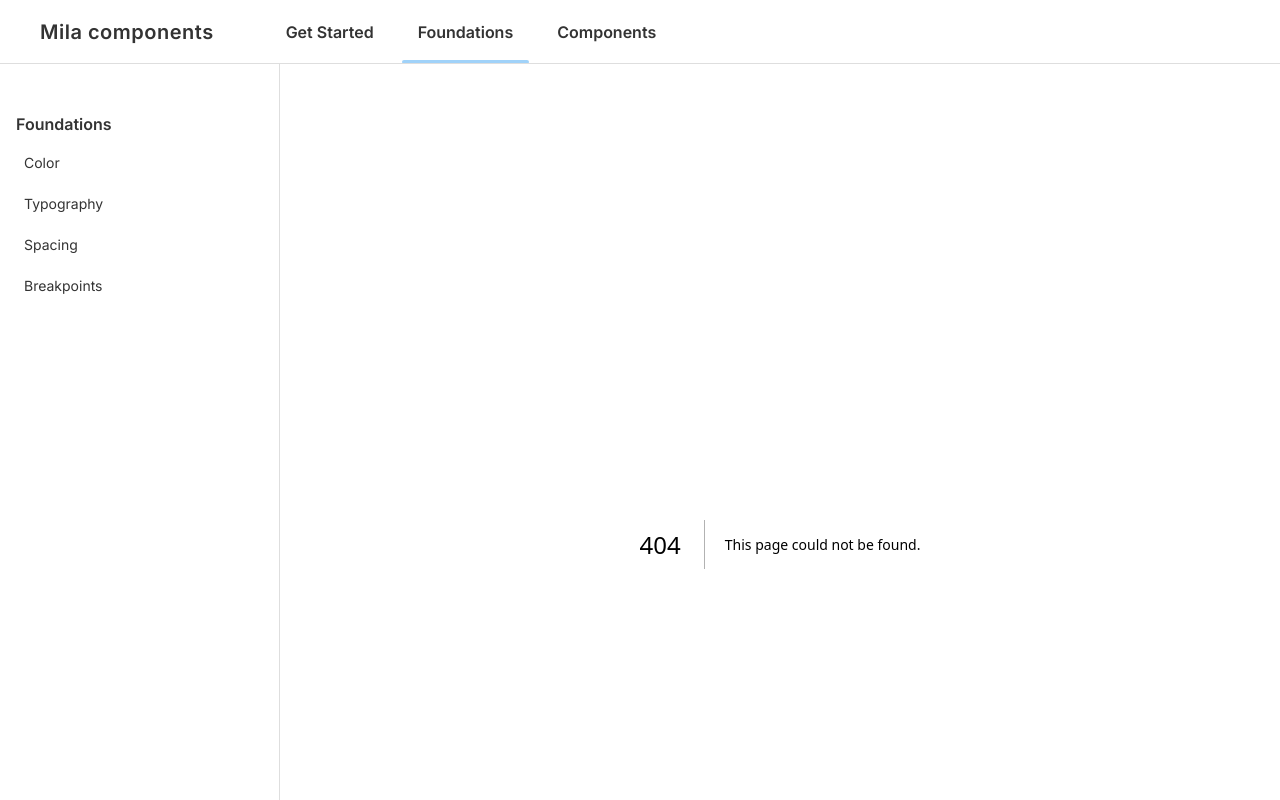
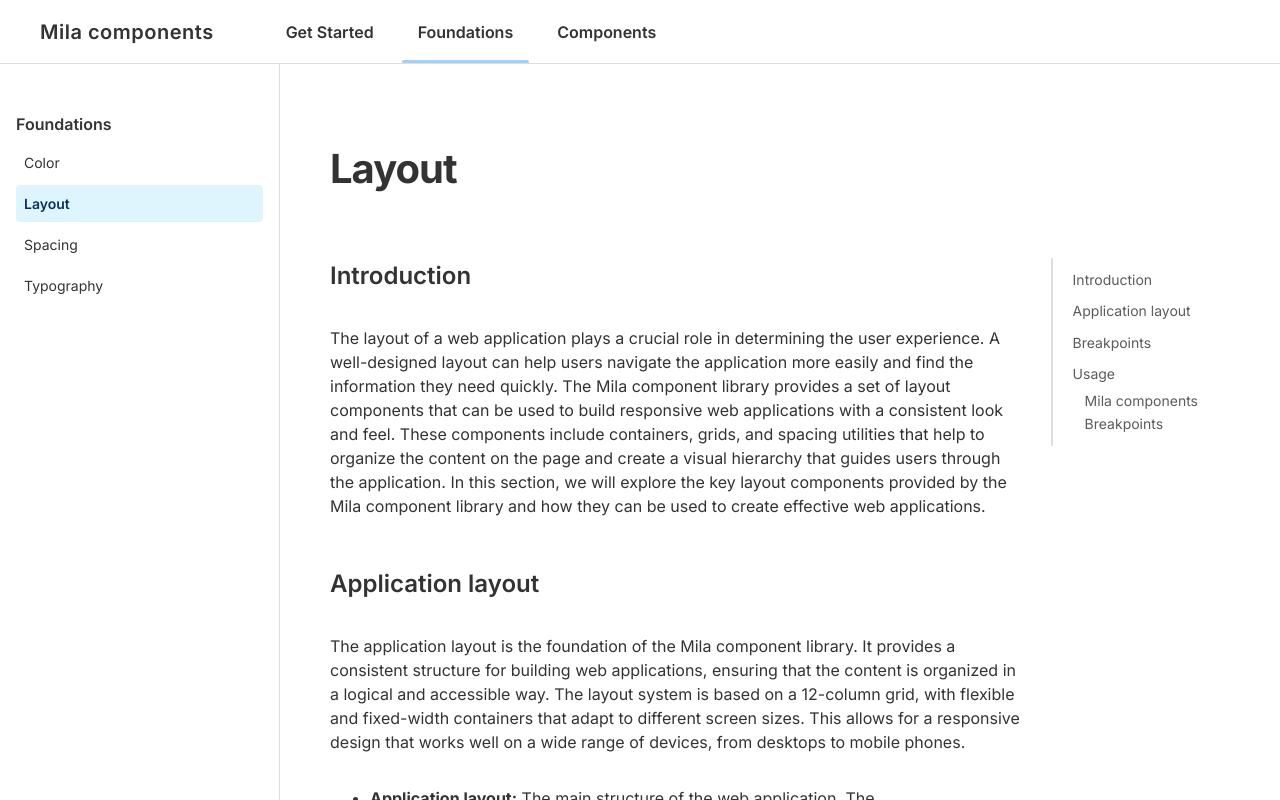
Before and after one commit to GomezIvann/mila-components, a Next.js app in the folder apps/web/: page /foundations/layout in a window 1280 px wide. Before the commit this address had no page. Built offline with nearby package versions, Linux system fonts and the light colour scheme.

Commit message:
New Layout page

```diff
--- /dev/null
+++ b/apps/web/app/foundations/layout/page.tsx
@@ -0,0 +1,11 @@
+import LayoutPage from "@/screens/foundations/layout/layout";
+import { Metadata } from "next";
+
+export const metadata: Metadata = {
+  title: "Layout - Mila components",
+  description: "Layout foundations of the Mila component library.",
+};
+
+export default function Layout() {
+  return <LayoutPage />;
+}
--- a/apps/web/common/custom-components/code/code.module.css
+++ b/apps/web/common/custom-components/code/code.module.css
@@ -16,7 +16,7 @@
   margin: 0;
   border: 1px solid #dedede;
   border-radius: 0 0.25rem 0.25rem 0.25rem;
-  padding: 1.25rem;
+  padding: 1.5rem;
   overflow-x: auto;
   background-color: #fbfbfb;
 }
--- a/apps/web/common/pages-list.ts
+++ b/apps/web/common/pages-list.ts
@@ -15,9 +15,9 @@ const getStartedLinks: LinkDetails[] = [
 
 const foundationsLinks: LinkDetails[] = [
   { label: "Color", href: "/foundations/color" },
+  { label: "Layout", href: "/foundations/layout" },
+  { label: "Spacing", href: "/foundations/spacing" },
   { label: "Typography", href: "/foundations/typography" },
-  { label: "Spacing", href: "/foundations/spacing" },
-  { label: "Breakpoints", href: "/foundations/breakpoints" },
 ];
 
 const componentsLinks: LinkDetails[] = [
--- a/apps/web/screens/foundations/color/color.tsx
+++ b/apps/web/screens/foundations/color/color.tsx
@@ -6,8 +6,7 @@ import Image from "@/common/custom-components/image";
 import SiteQuickNavigation from "@/common/custom-components/quick-navigation/quick-navigation";
 import { Code, CodeBlock } from "@/common/custom-components/code/code";
 
-const codeExample = `
-  import { color } from "@gomezivann/mila-components";
+const codeExample = `import { color } from "@gomezivann/mila-components";
 
 const styles = {
   backgroundColor: color.grey[200];
@@ -17,8 +16,7 @@ const codeExample = `
   <div style={styles}>
     <h1 style={{ color: color.grey[800] }}>Hello, world!</h1>
   </div>
-  );
-`;
+);`;
 
 const sections = [
   {
--- /dev/null
+++ b/apps/web/screens/foundations/layout/layout.tsx
@@ -0,0 +1,187 @@
+"use client";
+
+import { Code, CodeBlock } from "@/common/custom-components/code/code";
+import SiteQuickNavigation from "@/common/custom-components/quick-navigation/quick-navigation";
+import { BulletedList, Flex, Heading, Paragraph, Table } from "@gomezivann/mila-components";
+
+const codeExample = `import { breakpoints } from "@gomezivann/mila-components";
+
+const App = () => {
+  const { md } = breakpoints;
+
+  return (
+    <ApplicationLayout
+      header={(
+        <Header
+          title={{ label: "Mila component library" }}
+          links={[
+            { label: "Home", href: "/" },
+            { label: "About", href: "/about" },
+            { label: "Contact", href: "/contact" },
+          ]}
+          responsiveBreakpoint={md}
+        />
+      )}
+    />
+  );
+}`;
+
+const sections = [
+  {
+    title: "Introduction",
+    content: (
+      <Paragraph>
+        The layout of a web application plays a crucial role in determining the user experience. A well-designed layout
+        can help users navigate the application more easily and find the information they need quickly. The Mila
+        component library provides a set of layout components that can be used to build responsive web applications with
+        a consistent look and feel. These components include containers, grids, and spacing utilities that help to
+        organize the content on the page and create a visual hierarchy that guides users through the application. In
+        this section, we will explore the key layout components provided by the Mila component library and how they can
+        be used to create effective web applications.
+      </Paragraph>
+    ),
+  },
+  {
+    title: "Application layout",
+    content: (
+      <>
+        <Paragraph>
+          The application layout is the foundation of the Mila component library. It provides a consistent structure for
+          building web applications, ensuring that the content is organized in a logical and accessible way. The layout
+          system is based on a 12-column grid, with flexible and fixed-width containers that adapt to different screen
+          sizes. This allows for a responsive design that works well on a wide range of devices, from desktops to mobile
+          phones.
+        </Paragraph>
+        <BulletedList>
+          <li>
+            <strong>Application layout:</strong> The main structure of the web application. The{" "}
+            <Code>ApplicationLayout</Code> component provides a consistent layout for the header, side navigation, and
+            content sections of the application.
+          </li>
+          <li>
+            <strong>Header:</strong> The top section of the application layout, which typically contains the logo,
+            navigation links, and user profile pictures, if applicable.
+          </li>
+          <li>
+            <strong>Side navigation:</strong> The left-hand section of the application layout, which provides access to
+            different sections of the application. It represents the primary navigation for the application and can be
+            collapsed or expanded in responsive layouts.
+          </li>
+          <li>
+            <strong>Footer:</strong> The bottom section of the application layout, which contains links to legal
+            information and other resources.
+          </li>
+        </BulletedList>
+      </>
+    ),
+  },
+  {
+    title: "Breakpoints",
+    content: (
+      <>
+        <Paragraph>
+          The Mila component library includes a set of predefined breakpoints that can be used to create responsive
+          layouts. These breakpoints are based on common screen sizes and can be used to define the layout of components
+          at different screen widths.
+        </Paragraph>
+        <Table>
+          <thead>
+            <tr>
+              <th>Breakpoint</th>
+              <th>Size</th>
+              <th>Usage</th>
+            </tr>
+          </thead>
+          <tbody>
+            <tr>
+              <td>xs</td>
+              <td>
+                <Code>320px</Code>
+              </td>
+              <td>Small mobile devices.</td>
+            </tr>
+            <tr>
+              <td>sm</td>
+              <td>
+                <Code>480px</Code>
+              </td>
+              <td>Large mobile devices.</td>
+            </tr>
+            <tr>
+              <td>md</td>
+              <td>
+                <Code>768px</Code>
+              </td>
+              <td>Tablets.</td>
+            </tr>
+            <tr>
+              <td>lg</td>
+              <td>
+                <Code>1024px</Code>
+              </td>
+              <td>Laptops.</td>
+            </tr>
+            <tr>
+              <td>xl</td>
+              <td>
+                <Code>1280px</Code>
+              </td>
+              <td>Desktops.</td>
+            </tr>
+            <tr>
+              <td>xxl</td>
+              <td>
+                <Code>1440px</Code>
+              </td>
+              <td>Modern large desktops.</td>
+            </tr>
+          </tbody>
+        </Table>
+      </>
+    ),
+  },
+  {
+    title: "Usage",
+    subSections: [
+      {
+        title: "Mila components",
+        content: (
+          <>
+            <Paragraph>
+              The Mila component library provides a set of layout components that can be used to build web applications.
+              These components include containers, grids, and spacing utilities that help to organize the content on the
+              page and create a consistent visual hierarchy.
+            </Paragraph>
+            <BulletedList>
+              <li>
+                <strong>Flex:</strong> The <Code>Flex</Code> component allows you to build{" "}
+                <strong>Flexible Box Module</strong> based layouts.
+              </li>
+            </BulletedList>
+          </>
+        ),
+      },
+      {
+        title: "Breakpoints",
+        content: (
+          <>
+            <Paragraph>
+              To use the predefined breakpoints in your application, you can import the <Code>breakpoints</Code> object
+              from the Mila component library and access the individual breakpoints as properties of the object.
+            </Paragraph>
+            <CodeBlock language="tsx">{codeExample}</CodeBlock>
+          </>
+        ),
+      },
+    ],
+  },
+];
+
+export default function LayoutPage() {
+  return (
+    <Flex direction="column" gap={64}>
+      <Heading level={1}>Layout</Heading>
+      <SiteQuickNavigation sections={sections} startHeadingLevel={2} />
+    </Flex>
+  );
+}
--- a/apps/web/screens/foundations/typography/typography.tsx
+++ b/apps/web/screens/foundations/typography/typography.tsx
@@ -4,8 +4,7 @@ import { CodeBlock, Code } from "@/common/custom-components/code/code";
 import SiteQuickNavigation from "@/common/custom-components/quick-navigation/quick-navigation";
 import { BulletedList, Flex, Heading, Paragraph, Table } from "@gomezivann/mila-components";
 
-const codeExample = `
-  import { typography } from "@gomezivann/mila-components";
+const codeExample = `import { typography } from "@gomezivann/mila-components";
 
 const styles = {
   fontFamily: typography.family.sans,
@@ -17,8 +16,7 @@ const codeExample = `
 
 const App = () => (
   <h1 style={styles}>Hello, world!</h1>
-  );
-`;
+);`;
 
 const sections = [
   {
--- a/packages/ui/src/application-layout/side-navigation/single-item.tsx
+++ b/packages/ui/src/application-layout/side-navigation/single-item.tsx
@@ -16,7 +16,7 @@ const SingleItem = ({ item, grouped }: { item: SingleItemType; grouped?: boolean
       href={item.external ? item.href : undefined}
       onClick={item.external ? undefined : () => onNavigate(item.href)}
       tabIndex={0}
-      target={item.external ? "_blank" : "_self"}
+      target={item.external ? "_blank" : undefined}
       $grouped={grouped}
       $selected={item.selected}
     >
--- a/packages/ui/src/index.ts
+++ b/packages/ui/src/index.ts
@@ -14,6 +14,7 @@ import Paragraph from "./paragraph/paragraph";
 import QuickNavigation from "./quick-navigation/quick-navigation";
 import Table from "./table/table";
 import { color, typography, space } from "./common/core-tokens";
+import { breakpoints } from "./common/breakpoints";
 
 export {
   ActionButton,
@@ -34,4 +35,5 @@ export {
   color,
   typography,
   space,
+  breakpoints,
 };
--- a/packages/ui/src/quick-navigation/quick-navigation.tsx
+++ b/packages/ui/src/quick-navigation/quick-navigation.tsx
@@ -48,7 +48,7 @@ const Link = styled.a`
   border-radius: ${alias.space.primaryBorderRadius};
 
   &:hover {
-    color: ${color.blue[300]};
+    color: ${color.blue[500]};
   }
   &:focus {
     outline: 2px solid ${alias.color.focus};
```
Also changed, not shown: apps/web/screens/foundations/spacing/spacing.tsx (+2 -5 lines), apps/web/tsconfig.json (+5 -17 lines). Lines whose indentation alone changed are shown as unchanged.
